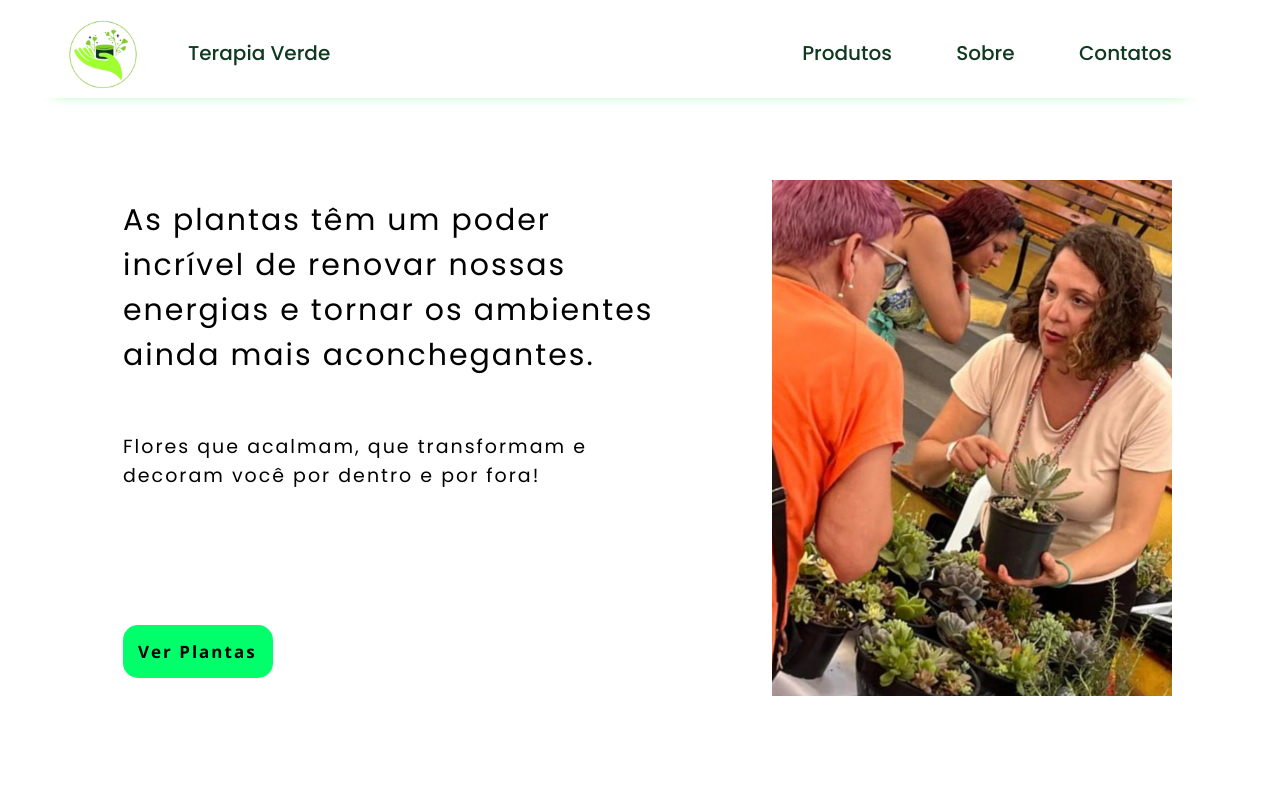
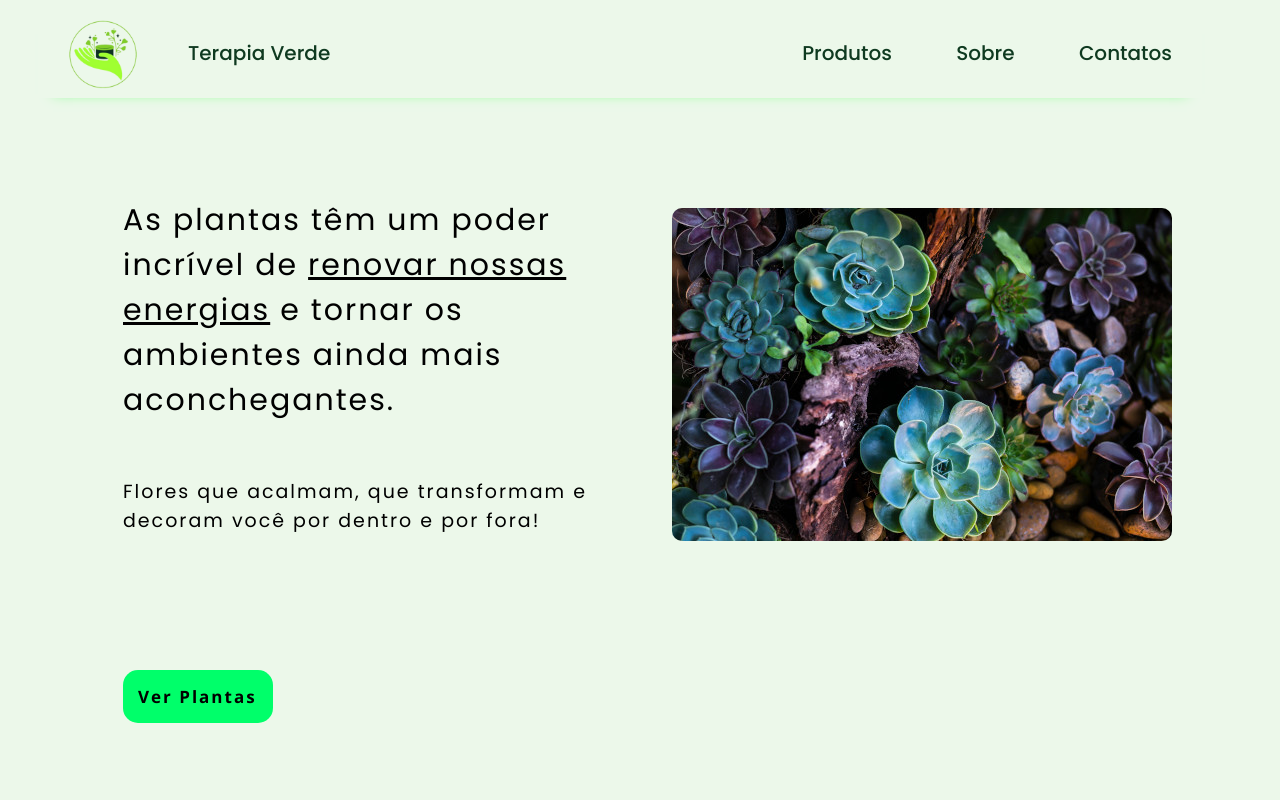
Before and after one commit to Pabloodev/terapia-verde, a plain HTML site: page index.html in a window 1280 px wide. Shown: the top 800 px of the page. Drawn offline with nearby package versions, Linux system fonts and the light colour scheme.

Commit message:
Add files via upload
Hey guys

I updated some things regarding the site's SEO, but there is still a lot to improve

```diff
--- a/index.html
+++ b/index.html
@@ -3,10 +3,9 @@
 <head>
     <meta charset="UTF-8">
     <meta name="viewport" content="width=device-width, initial-scale=1.0">
-    <title>Terapia Verde</title>
-
+    <title>Terapia Verde - Compre plantas para sua casa!</title>
+    <meta name="description" content="Onde comprar plantas? Você veio ao lugar certo! mudas de ervas e plantas medicinais, artesanato com vasos, e muitas plantas de sombra para enfeitar sua casa">
     <link rel="shortcut icon" href="./components/images/logo-favicon.ico" type="image/x-icon">
-
     <link rel="stylesheet" href="./styles/style.css">
 </head>
 
@@ -30,13 +29,12 @@
 <body>
     <div id="inicial">
 
-        <div id="informacoes"><h1>As plantas têm um poder incrível de renovar nossas energias e tornar os ambientes ainda mais aconchegantes.</h1>
+        <div id="informacoes">
+            <h1>As plantas têm um poder incrível de <a href="https://conquistesuavida.com.br/materia/entenda-por-que-cuidar-de-plantas-e-terapeutico-e-bom-para-o-seu-bem-estar/" target="_blank">renovar nossas energias</a> e tornar os ambientes ainda mais aconchegantes.</h1>
+            <p>Flores que acalmam, que transformam e decoram você por dentro e por fora!</p>
+            <a id="plantas" href="#produtos-geral">Ver Plantas</a></div>
 
-            <p>Flores que acalmam, que transformam e decoram você por dentro e por fora!</p>
-
-            <a href="#produtos-geral">Ver Plantas</a></div>
-
-        <img src="./components/images/elisa-site.jpeg" alt="Foto-site">
+        <img src="./components/images/foto-capa-site.jpg" alt="Foto-site">
 
     </div>
 
--- a/styles/style.css
+++ b/styles/style.css
@@ -7,7 +7,7 @@ html {
 }
 
 body {
-    background-color: rgb(255, 255, 255);
+    background-color: rgb(236, 248, 234);
 }
 
 #barra-inicio {
@@ -83,6 +83,7 @@ body {
     align-items: center;
     gap: 50px;
     justify-content: space-between;
+    align-items: start;
 }
 
 #inicial #informacoes {
@@ -92,7 +93,8 @@ body {
     letter-spacing: 2px;
     padding: 0 15px;
     max-width: 50%;
-    font-family: Poppins
+    font-family: Poppins;
+
 }
 
 #inicial #informacoes h1 {
@@ -104,6 +106,17 @@ body {
     font-weight: 400;
 }
 
+#inicial #informacoes h1 a {
+    font-size: 30px;
+    margin-bottom: 20px;
+    color: rgb(0, 0, 0);
+    font-weight: 400;
+    transition: 0.3s;
+}
+
+#inicial #informacoes h1 a:hover {
+    color: hsl(145, 100%, 50%);
+}
 
 #inicial #informacoes p {
     margin-left: 100px;
@@ -112,7 +125,7 @@ body {
     color: black;
 }
 
-#inicial a{
+#plantas {
     margin: 100px;
     margin-top: 100px;
     background-color: hsl(145, 100%, 50%);
@@ -127,14 +140,16 @@ body {
     transition: 0.3s;
 }
 
-#inicial a:hover {
+#plantas:hover {
     background-color: hsl(145, 98%, 38%);;
 }
 
 #inicial img {
-    width: 400px;
+    margin-top: 90px;
+    width: 500px;
     padding: 20px;
     margin-right: 80px;
+    border-radius: 30px;
 }
 
 #produtos-geral {
```
Also changed, not shown: about.html (+5 -1 lines), styles/about.css (+13 -0 lines), components/images/foto-capa-site.jpg (added).
